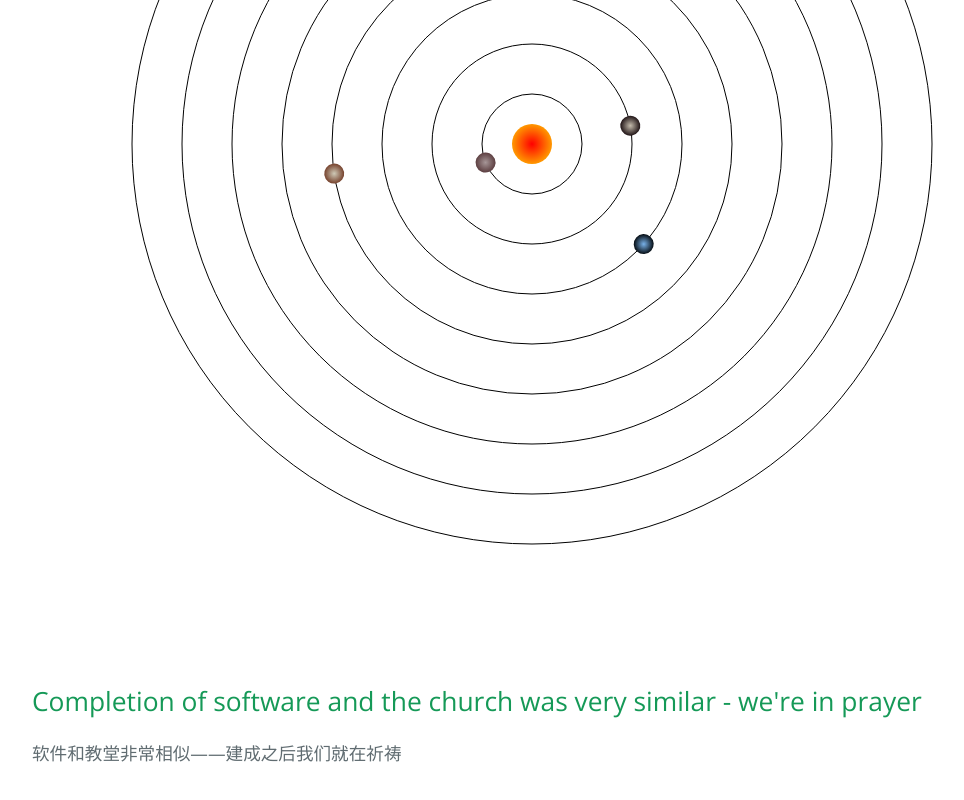
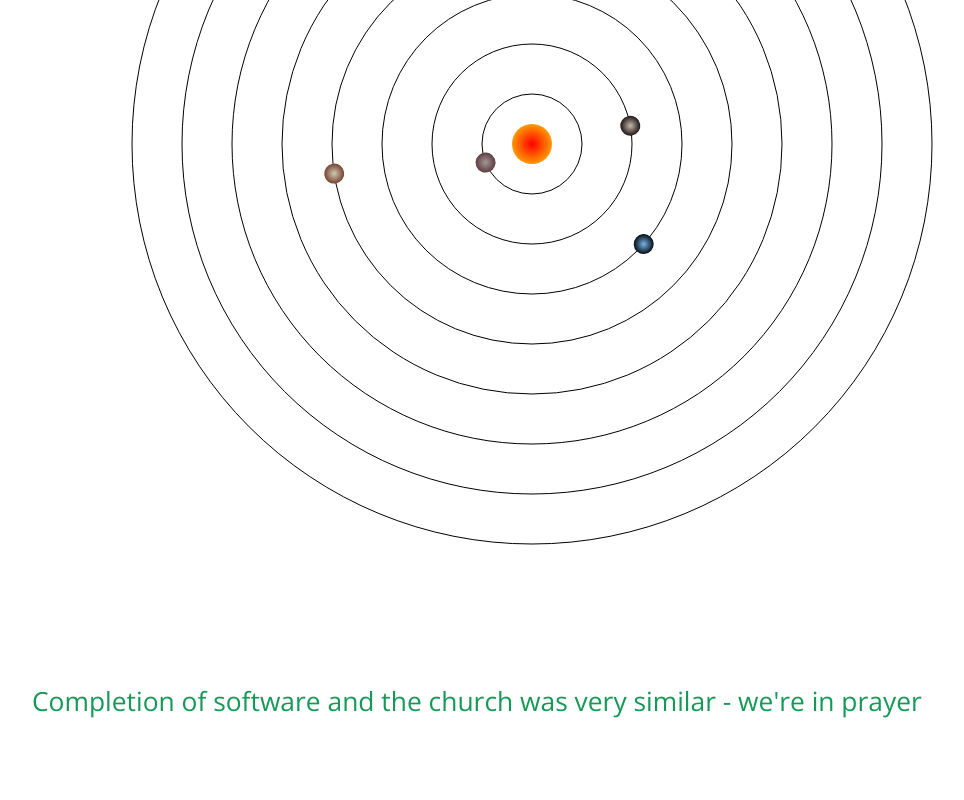
Before and after one commit to damys/damys.github.io, a plain HTML site: page index.html in a window 1280 px wide. Shown: the part 945-1745 px from the top of the page, without its empty margins (96-1060 px from the left). Drawn offline with nearby package versions, Linux system fonts and the light colour scheme.

Commit message:
Update index.html

```diff
--- a/index.html
+++ b/index.html
@@ -138,7 +138,7 @@
 		</script>
 
         <h2>Completion of software and the church was very similar - we're in prayer</h2>
-	<p>软件和教堂非常相似——建成之后我们就在祈祷</p>
+        <h2></h2>
     </section>
 
 
```
